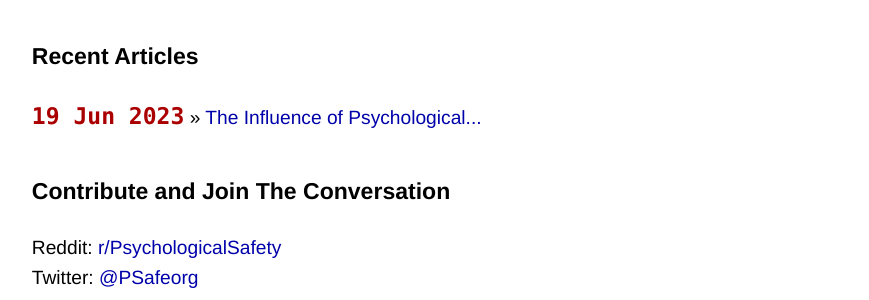
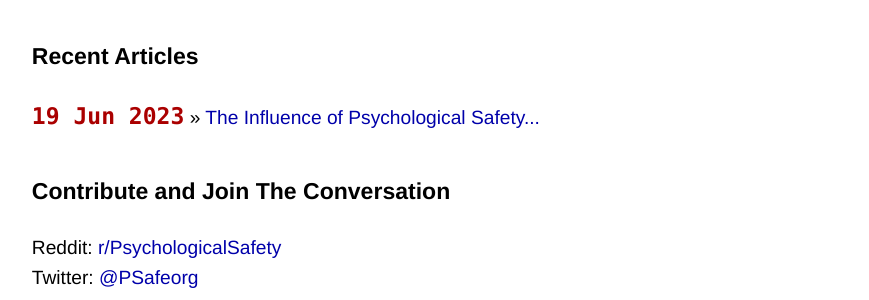
Before and after one commit to atidbit/psafe, a Jekyll site: the page built from index.html, in a window 1280 px wide. Shown: the part 483-783 px from the top of the page, without its empty margins (205-1074 px from the left). Built offline with Jekyll 4.4.1, drawn with Linux system fonts in a browser that asks for light colours.

```diff
--- a/index.html
+++ b/index.html
@@ -15,7 +15,7 @@ title: Psychological Safety, Advancement and Review
   <h1>Recent Articles</h1>
   <ul class="posts">
     {% for post in site.posts %}
-      <li><span>{{ post.date | date_to_string }}</span> &raquo; <a href="{{ post.url }}">{{ post.title | truncatewords: 4 }}</a></li>
+      <li><span>{{ post.date | date_to_string }}</span> &raquo; <a href="{{ post.url }}">{{ post.title | truncatewords: 5 }}</a></li>
     {% endfor %}
   </ul>
 
```
